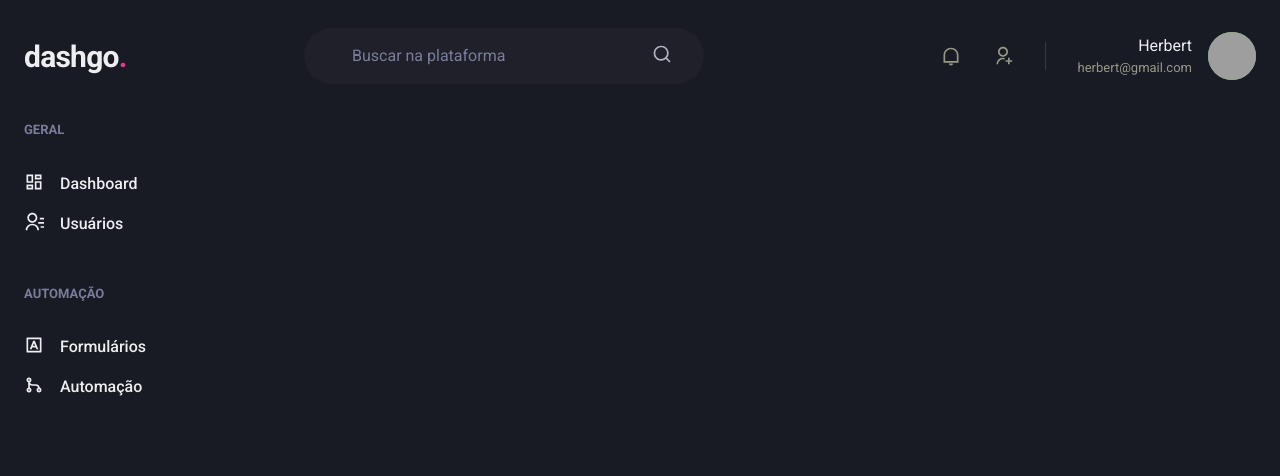
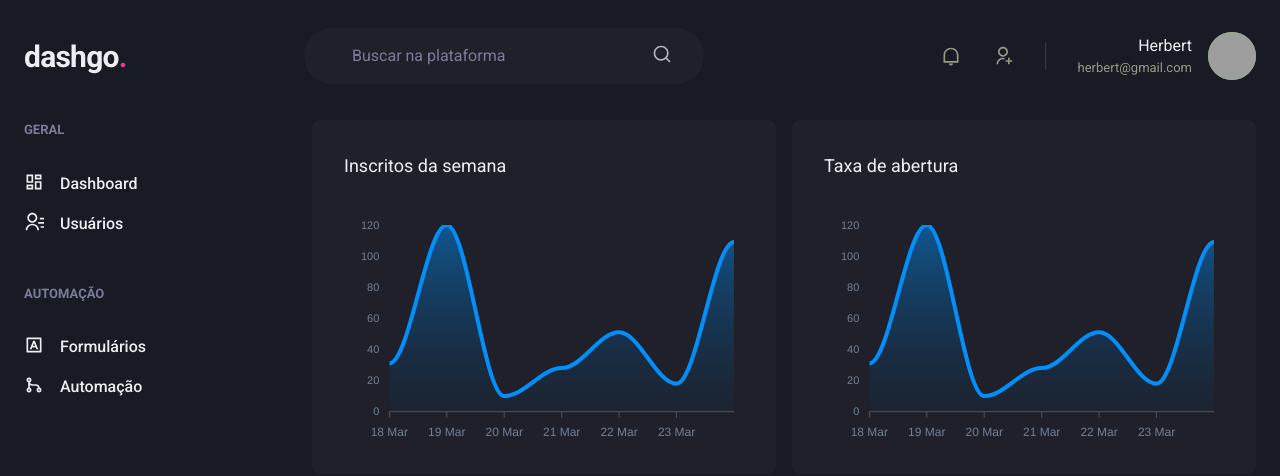
Before and after one commit to HerbertSSampaio/Ignite-04-dashgo, a Next.js app: page /dashboard in a window 1280 px wide. Shown: the top 476 px of the page. Built offline with nearby package versions, Linux system fonts and the light colour scheme; grey boxes are pictures that could not be loaded.

Commit message:
dashboard page

```diff
--- a/package.json
+++ b/package.json
@@ -12,9 +12,11 @@
     "@chakra-ui/react": "^1.5.2",
     "@emotion/react": "^11.1.5",
     "@emotion/styled": "^11.3.0",
+    "apexcharts": "^3.26.1",
     "framer-motion": "^4.1.9",
     "next": "10.1.3",
     "react": "17.0.2",
+    "react-apexcharts": "^1.3.9",
     "react-dom": "17.0.2",
     "react-icons": "^4.2.0"
   },
--- a/src/components/Sidebar.tsx
+++ b/src/components/Sidebar.tsx
@@ -59,7 +59,6 @@
                     </Stack>
                 </Box>
             </Stack>
-
         </Box>
     );
 }
--- a/src/pages/dashboard.tsx
+++ b/src/pages/dashboard.tsx
@@ -1,13 +1,95 @@
-import { Flex } from "@chakra-ui/react";
+import { Flex, SimpleGrid, Box, Text, theme } from "@chakra-ui/react";
+import dynamic from 'next/dynamic';
 import { Header } from '../components/Header';
 import { Sidebar } from "../components/Sidebar";
 
+const Chart = dynamic(() => import('react-apexcharts'), {
+    ssr: false,
+})
+
+const options = {
+    chart: {
+        toolbar: {
+            show: false,
+        },
+        zoom: {
+            enabled: false,
+        },
+        foreColor: theme.colors.gray[500],
+    },
+    grid: {
+        show: false,
+    },
+    dataLabels: {
+        enabled: false,
+    },
+    tooltip: {
+        enabled: false,
+    },
+    xaxis: {
+        type: 'datetime',
+        axisBorder: {
+            color: theme.colors.gray[600],
+        },
+        axisTicks: {
+            color: theme.colors.gray[600],
+        },
+        categories: [
+            '2021-03-18T00:00:00.000Z',
+            '2021-03-19T00:00:00.000Z',
+            '2021-03-20T00:00:00.000Z',
+            '2021-03-21T00:00:00.000Z',
+            '2021-03-22T00:00:00.000Z',
+            '2021-03-23T00:00:00.000Z',
+            '2021-03-24T00:00:00.000Z',
+        ],
+    },
+    fill: {
+        opacity: 0.3,
+        type: 'gradient',
+        gradient: {
+            shade: 'dark',
+            opacityFrom: 0.7,
+            opacityTo: 0.3,
+        },
+    },
+};
+
+const series = [
+    { name: 'series1', data: [31, 120, 10, 28, 51, 18, 109] }
+];
+
 export default function Dashboard() {
+
     return(
         <Flex direction="column" h="100vh">
             <Header />
             <Flex w="100%" my="6" maxWidth={1480} mx="auto" px="6">
                 <Sidebar />
+                <SimpleGrid flex="1" gap="4" minChildWidth="320px" align="flex-start">
+                    <Box
+                    p="8"
+                    bg="gray.800"
+                    borderRadius={8}
+                    pb="4"
+                    >
+                        <Text fontSize="lg" mb="4">
+                            Inscritos da semana
+                        </Text>
+                        <Chart options={options} series={series} type="area" hegiht={160} />
+                    </Box>
+                    <Box
+                    p="8"
+                    bg="gray.800"
+                    borderRadius={8}
+                    pb="4"
+                    >
+                        <Text fontSize="lg" mb="4">
+                            Taxa de abertura
+                        </Text>
+                        <Chart options={options} series={series} type="area" hegiht={160} />
+                    </Box>
+                </SimpleGrid>
             </Flex>
         </Flex>
     )
```
Also changed, not shown: 1 other file (tests, documents, lock files or other folders).
